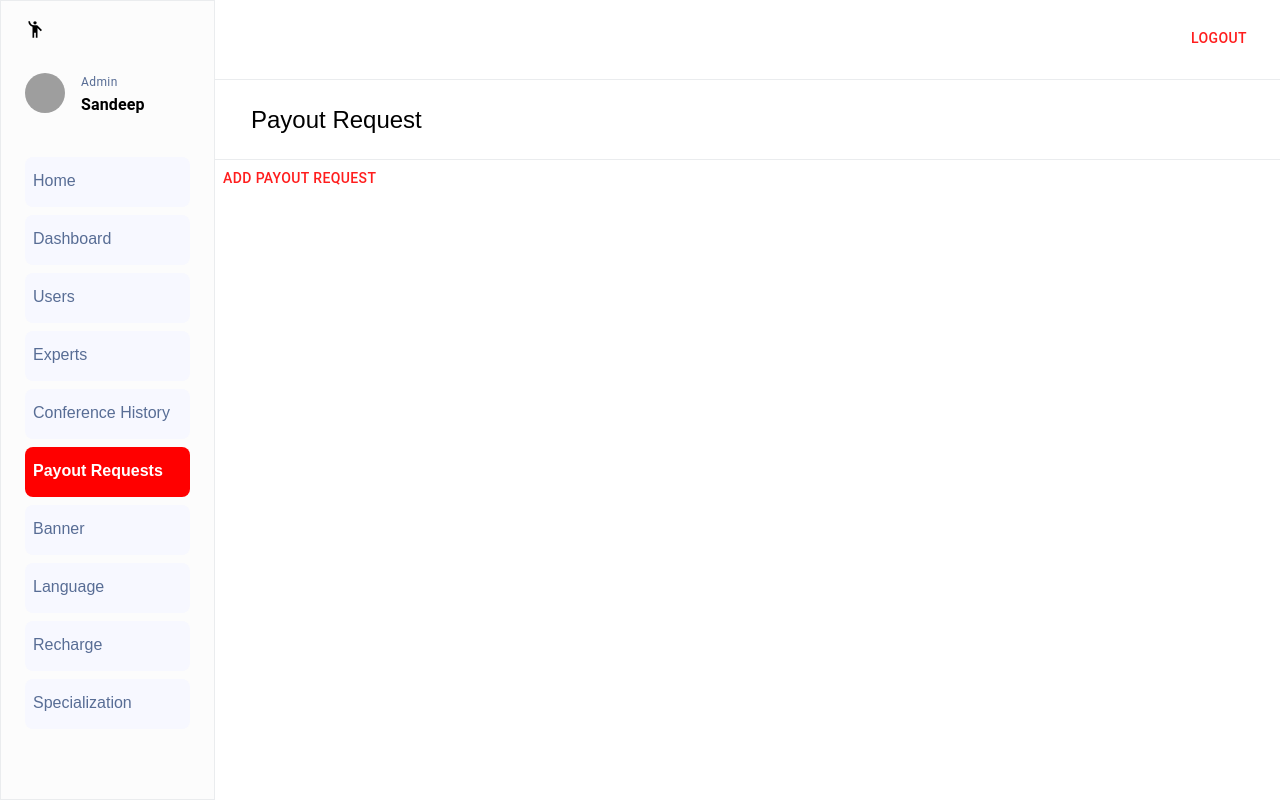
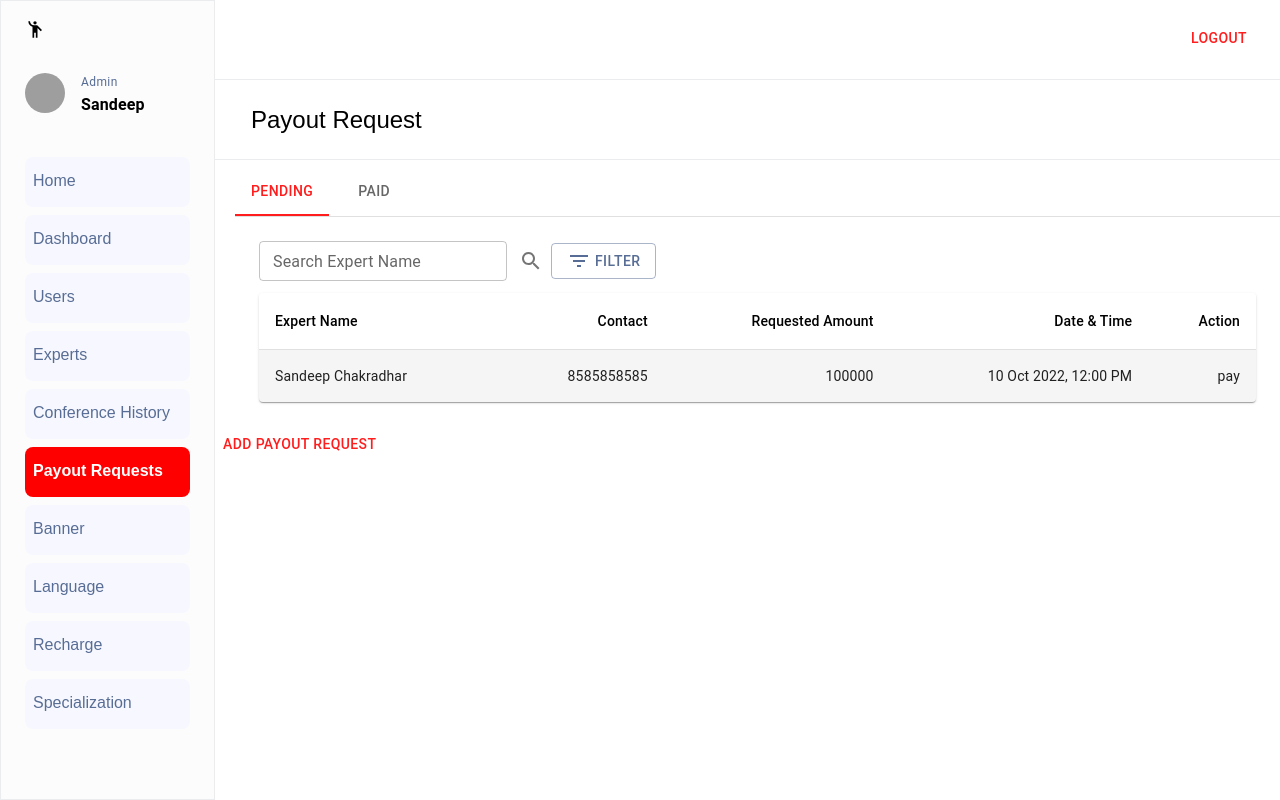
Before and after one commit to sandeepchakradhar/Adminastro, a React (Create React App) app: page /Dashboard/Payout in a window 1280 px wide. Built offline with nearby package versions, Linux system fonts and the light colour scheme; grey boxes are pictures that could not be loaded.

Commit message:
pending and paid section completed

```diff
--- /dev/null
+++ b/src/components/PaidTable.js
@@ -0,0 +1,69 @@
+
+import * as React from "react";
+import { styled } from "@mui/material/styles";
+import Table from "@mui/material/Table";
+import TableBody from "@mui/material/TableBody";
+import TableCell, { tableCellClasses } from "@mui/material/TableCell";
+import TableContainer from "@mui/material/TableContainer";
+import TableHead from "@mui/material/TableHead";
+import TableRow from "@mui/material/TableRow";
+import Paper from "@mui/material/Paper";
+
+const StyledTableCell = styled(TableCell)(({ theme }) => ({
+  [`&.${tableCellClasses.head}`]: {
+    backgroundColor: theme.palette.common.white,
+    color: theme.palette.common.black,
+  },
+  [`&.${tableCellClasses.body}`]: {
+    fontSize: 14,
+  },
+}));
+
+const StyledTableRow = styled(TableRow)(({ theme }) => ({
+  "&:nth-of-type(odd)": {
+    backgroundColor: theme.palette.action.hover,
+  },
+  // hide last border
+  "&:last-child td, &:last-child th": {
+    border: 0,
+  },
+}));
+
+function createData(name, calories, fat, carbs) {
+  return { name, calories, fat, carbs};
+}
+
+const rows = [
+  createData("Sandeep Chakradhar", 8989898989, 100000, " 15 Oct 2023, 12:00 PM ", ),
+
+];
+
+export default function PaidTable() {
+  return (
+    <TableContainer component={Paper} >
+      <Table sx={{ minWidth: 800 }} aria-label="customized table">
+        <TableHead   variant="head" >
+          <TableRow >
+            <StyledTableCell >Expert Name</StyledTableCell>
+            <StyledTableCell align="right">Contact</StyledTableCell>
+            <StyledTableCell align="right">Paid Amount</StyledTableCell>
+            <StyledTableCell align="right">Date & Time</StyledTableCell>
+          </TableRow>
+        </TableHead>
+        <TableBody  >
+
+          {rows.map((row) => (
+            <StyledTableRow key={row.name}>
+              <StyledTableCell component="th" scope="row">
+                {row.name}
+              </StyledTableCell>
+              <StyledTableCell align="right">{row.calories}</StyledTableCell>
+              <StyledTableCell align="right">{row.fat}</StyledTableCell>
+              <StyledTableCell align="right">{row.carbs}</StyledTableCell>
+            </StyledTableRow>
+          ))}
+        </TableBody>
+      </Table>
+    </TableContainer>
+  );
+}
--- /dev/null
+++ b/src/components/PayoutTabs.js
@@ -0,0 +1,78 @@
+import * as React from "react";
+import PropTypes from "prop-types";
+import Tabs from "@mui/material/Tabs";
+import Tab from "@mui/material/Tab";
+import Typography from "@mui/material/Typography";
+import Box from "@mui/material/Box";
+// import ReviewTab from "./ReviewTab";
+import SearchFilter from "./SearchFilter";
+import PendingTable from "./PendingTable";
+import PaidTable from "./PaidTable";
+
+function TabPanel(props) {
+  const { children, value, index, ...other } = props;
+
+  return (
+    <div
+      role="tabpanel"
+      hidden={value !== index}
+      id={`simple-tabpanel-${index}`}
+      aria-labelledby={`simple-tab-${index}`}
+      {...other}
+    >
+      {value === index && (
+        <Box sx={{ p: 3 }}>
+          <Typography>{children}</Typography>
+        </Box>
+      )}
+    </div>
+  );
+}
+
+TabPanel.propTypes = {
+  children: PropTypes.node,
+  index: PropTypes.number.isRequired,
+  value: PropTypes.number.isRequired,
+};
+
+function a11yProps(index) {
+  return {
+    id: `simple-tab-${index}`,
+    "aria-controls": `simple-tabpanel-${index}`,
+  };
+}
+
+export default function PayoutTabs() {
+  const [value, setValue] = React.useState(0);
+
+  const handleChange = (event, newValue) => {
+    setValue(newValue);
+  };
+
+  return (
+    <Box sx={{ width: "100%" }}>
+      <Box sx={{ borderBottom: 1, borderColor: "divider" }}>
+        <Tabs
+          value={value}
+          onChange={handleChange}
+          aria-label="basic tabs example"
+        >
+          <Tab label="Pending" {...a11yProps(0)} />
+          <Tab label="Paid" {...a11yProps(1)} />
+        </Tabs>
+      </Box>
+      <TabPanel value={value} index={0}>
+        <SearchFilter />
+        <Box className=" mt-3">
+          <PendingTable />
+        </Box>
+      </TabPanel>
+      <TabPanel value={value} index={1}>
+        <SearchFilter />
+        <Box className=" mt-3">
+            <PaidTable/>
+        </Box>
+      </TabPanel>
+    </Box>
+  );
+}
--- /dev/null
+++ b/src/components/PendingTable.js
@@ -0,0 +1,71 @@
+
+import * as React from "react";
+import { styled } from "@mui/material/styles";
+import Table from "@mui/material/Table";
+import TableBody from "@mui/material/TableBody";
+import TableCell, { tableCellClasses } from "@mui/material/TableCell";
+import TableContainer from "@mui/material/TableContainer";
+import TableHead from "@mui/material/TableHead";
+import TableRow from "@mui/material/TableRow";
+import Paper from "@mui/material/Paper";
+
+const StyledTableCell = styled(TableCell)(({ theme }) => ({
+  [`&.${tableCellClasses.head}`]: {
+    backgroundColor: theme.palette.common.white,
+    color: theme.palette.common.black,
+  },
+  [`&.${tableCellClasses.body}`]: {
+    fontSize: 14,
+  },
+}));
+
+const StyledTableRow = styled(TableRow)(({ theme }) => ({
+  "&:nth-of-type(odd)": {
+    backgroundColor: theme.palette.action.hover,
+  },
+  // hide last border
+  "&:last-child td, &:last-child th": {
+    border: 0,
+  },
+}));
+
+function createData(name, calories, fat, carbs, protein) {
+  return { name, calories, fat, carbs, protein };
+}
+
+const rows = [
+  createData("Sandeep Chakradhar",8585858585 , 100000, "10 Oct 2022, 12:00 PM", "pay"),
+
+];
+
+export default function PendingTable() {
+  return (
+    <TableContainer component={Paper} >
+      <Table sx={{ minWidth: 800 }} aria-label="customized table">
+        <TableHead   variant="head" >
+          <TableRow >
+            <StyledTableCell >Expert Name</StyledTableCell>
+            <StyledTableCell align="right">Contact</StyledTableCell>
+            <StyledTableCell align="right">Requested Amount</StyledTableCell>
+            <StyledTableCell align="right">Date & Time </StyledTableCell>
+            <StyledTableCell align="right">Action</StyledTableCell>
+          </TableRow>
+        </TableHead>
+        <TableBody  >
+
+          {rows.map((row) => (
+            <StyledTableRow key={row.name}>
+              <StyledTableCell component="th" scope="row">
+                {row.name}
+              </StyledTableCell>
+              <StyledTableCell align="right">{row.calories}</StyledTableCell>
+              <StyledTableCell align="right">{row.fat}</StyledTableCell>
+              <StyledTableCell align="right">{row.carbs}</StyledTableCell>
+              <StyledTableCell align="right">{row.protein}</StyledTableCell>
+            </StyledTableRow>
+          ))}
+        </TableBody>
+      </Table>
+    </TableContainer>
+  );
+}
--- /dev/null
+++ b/src/components/SearchFilter.js
@@ -0,0 +1,35 @@
+import React from "react";
+import { Button, IconButton, TextField } from "@mui/material";
+import SearchIcon from "@mui/icons-material/Search";
+import FilterListIcon from "@mui/icons-material/FilterList";
+
+const SearchFilter = () => {
+  return (
+    <div>
+      <form>
+        <TextField
+          id="search-bar"
+          className="text"
+          //   onInput={(e) => {
+          //     setSearchQuery(e.target.value);
+          //   }}
+          label="Search Expert Name"
+          variant="outlined"
+          placeholder="Search..."
+          size="small"
+        />
+        <IconButton type="submit" aria-label="search">
+          <SearchIcon className=" ml-1" />
+        </IconButton>
+
+        <Button variant="outlined" color="info" >
+          <FilterListIcon className="text-info" />
+          <span className="text-info ml-1"> Filter</span>
+        </Button>
+      </form>
+
+    </div>
+  );
+};
+
+export default SearchFilter;
--- a/src/pages/Payout.js
+++ b/src/pages/Payout.js
@@ -1,10 +1,11 @@
 import { Button } from "@mui/material";
+import { Box } from "@mui/system";
 import React from "react";
 import AddPayoutRequest from "../components/AddPayoutRequest";
 import HeaderTwo from "../components/HeaderTwo";
+import PayoutTabs from "../components/PayoutTabs";
 
 const Payout = () => {
-
   const [open, setOpen] = React.useState(false);
 
   const handleClickOpen = () => {
@@ -14,20 +15,23 @@ const Payout = () => {
   const handleClose = () => {
     setOpen(false);
   };
-  return <div>
-      <HeaderTwo header={"Payout Request"}/>
+  return (
+    <div>
+      <HeaderTwo header={"Payout Request"} />
+      <Box className=" ml-5 mt-2">
+        <PayoutTabs />
+      </Box>
 
-     <Button
+      <Button
         onClick={() => {
           handleClickOpen();
         }}
       >
         Add Payout Request
       </Button>
-      <AddPayoutRequest open={open} handleClose={handleClose}/>
-
-
-  </div>;
+      <AddPayoutRequest open={open} handleClose={handleClose} />
+    </div>
+  );
 };
 
 export default Payout;
```
